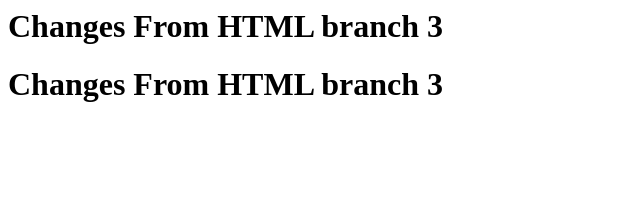
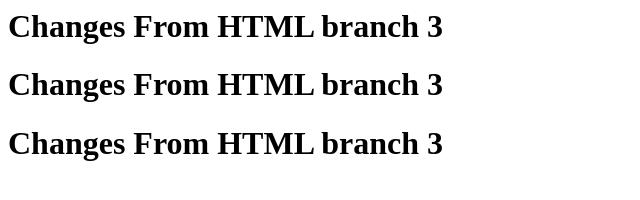
Before and after one commit to MERN-Organization/demo-repository, a website: page index.html in a window 1280 px wide. Shown: the whole page, without its empty margins (0-640 px from the left). Drawn offline with Linux system fonts and the light colour scheme.

Commit message:
sdfdsfsdf

```diff
--- a/index.html
+++ b/index.html
@@ -1,2 +1,3 @@
 <h1>Changes From HTML branch 3</h1>
 <h1>Changes From HTML branch 3</h1>
+<h1>Changes From HTML branch 3</h1>
```
